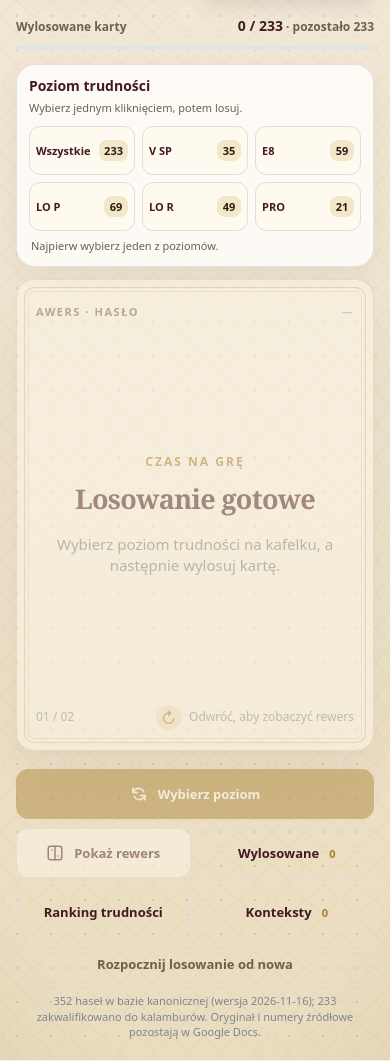
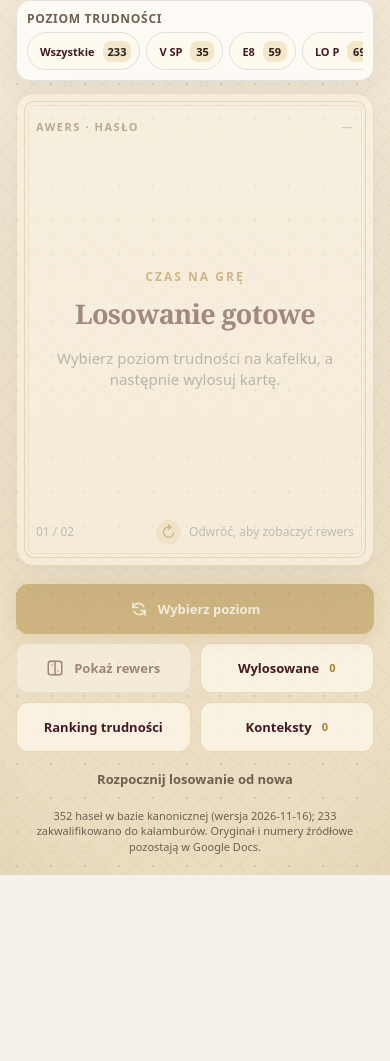
Before and after one commit to KAALogos/frazeologia-alpha-omega, a plain HTML site: page index.html in a window 390 px wide. Shown: the part 273-1334 px from the top of the page. After the commit the page ends 1149 px from the top, so only its background shows below. Drawn offline with Linux system fonts and the light colour scheme.

Commit message:
Estetyka: kompaktowe poziomy na telefonie, szeryfowy rewers, kolory talii
- telefon: poziomy jako jeden rząd przewijanych przycisków, karta od razu na ekranie
- znaczenie na rewersie tym samym krojem szeryfowym co hasło
- znacznik poziomu w kolorach talii zamiast szaroniebieskiego
- przyciski drugorzędne z obramowaniem, grubszy pasek postępu, czytelniejsza stopka, widoczny fokus

Co-Authored-By: Claude Opus 5.5 <noreply@anthropic.com>

```diff
--- a/index.html
+++ b/index.html
@@ -227,6 +227,38 @@ body[data-deck] .mode-pill{background:var(--accent-soft);border-color:color-mix(
 body[data-deck="bible"] .deck-tab[data-deck="bible"] .deck-symbol{color:#e6c77e}
 body[data-deck="myth"] .deck-tab[data-deck="myth"] .deck-symbol{color:#e08a5e}
 
+/* ---------- Estetyka 2026-11-17: spójna typografia, kolory talii, telefon ---------- */
+/* rewers: znaczenie tym samym krojem szeryfowym co hasło na awersie */
+body[data-deck] .back .def{font-family:Georgia,"Times New Roman",serif;line-height:1.45;font-weight:400;letter-spacing:.005em}
+body[data-deck] .back .label{letter-spacing:.14em}
+/* znacznik poziomu w kolorach talii zamiast chłodnego szaroniebieskiego */
+body[data-deck] .level-pill{background:var(--accent-soft);border-color:color-mix(in srgb,var(--accent) 40%,transparent);color:var(--navy)}
+body[data-deck] .back .level-pill{background:rgba(255,255,255,.1);border-color:rgba(255,255,255,.25);color:inherit}
+/* przyciski drugorzędne wyglądają jak przyciski, nie jak linki */
+body[data-deck] .action.panel{background:color-mix(in srgb,var(--paper) 70%,transparent);border-color:color-mix(in srgb,var(--accent) 22%,transparent)}
+body[data-deck] .action.panel:hover:not(:disabled){background:var(--paper)}
+body[data-deck] .action.primary{box-shadow:0 6px 18px color-mix(in srgb,var(--accent) 30%,transparent)}
+body[data-deck] .action.primary:hover:not(:disabled){background:color-mix(in srgb,var(--accent) 85%,#000)}
+/* pasek postępu: grubszy i czytelny */
+body[data-deck] .meter{height:6px;border-radius:99px;background:color-mix(in srgb,var(--accent) 14%,transparent)}
+body[data-deck] .meter>div{border-radius:99px}
+/* stopka czytelniejsza */
+body[data-deck] .footer{color:var(--muted)}
+/* fokus z klawiatury widoczny w kolorze talii */
+body[data-deck] :is(button,a,summary):focus-visible{outline:2px solid var(--accent);outline-offset:2px}
+
+/* telefon: poziomy jako jeden rząd przewijanych chipów, karta wyżej na ekranie */
+@media (max-width:690px){
+ body[data-deck] .intro p{display:none}
+ body[data-deck] .level-selector{padding:10px 10px 8px;gap:6px;border-radius:14px}
+ body[data-deck] .level-selector .level-instruction,body[data-deck] .level-selector .level-hint{display:none}
+ body[data-deck] .level-selector h2{font-size:12px;letter-spacing:.06em;text-transform:uppercase;color:var(--muted)}
+ body[data-deck] .level-tiles{display:flex;flex-direction:row;overflow-x:auto;gap:6px;scrollbar-width:none;padding-bottom:2px;scroll-snap-type:x proximity}
+ body[data-deck] .level-tiles::-webkit-scrollbar{display:none}
+ body[data-deck] .level-tile{flex:0 0 auto;width:auto;min-height:38px;padding:5px 8px 5px 12px;gap:8px;border-radius:99px;scroll-snap-align:start}
+ body[data-deck="myth"] .shell{padding-top:34px}
+}
+
 </style>
 </head>
 <body>
--- a/tools/motywy_talii.css
+++ b/tools/motywy_talii.css
@@ -52,3 +52,35 @@ body[data-deck] .deck-tab[aria-pressed="true"] small,body[data-deck] .level-tile
 body[data-deck] .mode-pill{background:var(--accent-soft);border-color:color-mix(in srgb,var(--accent) 35%,transparent);color:var(--navy)}
 body[data-deck="bible"] .deck-tab[data-deck="bible"] .deck-symbol{color:#e6c77e}
 body[data-deck="myth"] .deck-tab[data-deck="myth"] .deck-symbol{color:#e08a5e}
+
+/* ---------- Estetyka 2026-11-17: spójna typografia, kolory talii, telefon ---------- */
+/* rewers: znaczenie tym samym krojem szeryfowym co hasło na awersie */
+body[data-deck] .back .def{font-family:Georgia,"Times New Roman",serif;line-height:1.45;font-weight:400;letter-spacing:.005em}
+body[data-deck] .back .label{letter-spacing:.14em}
+/* znacznik poziomu w kolorach talii zamiast chłodnego szaroniebieskiego */
+body[data-deck] .level-pill{background:var(--accent-soft);border-color:color-mix(in srgb,var(--accent) 40%,transparent);color:var(--navy)}
+body[data-deck] .back .level-pill{background:rgba(255,255,255,.1);border-color:rgba(255,255,255,.25);color:inherit}
+/* przyciski drugorzędne wyglądają jak przyciski, nie jak linki */
+body[data-deck] .action.panel{background:color-mix(in srgb,var(--paper) 70%,transparent);border-color:color-mix(in srgb,var(--accent) 22%,transparent)}
+body[data-deck] .action.panel:hover:not(:disabled){background:var(--paper)}
+body[data-deck] .action.primary{box-shadow:0 6px 18px color-mix(in srgb,var(--accent) 30%,transparent)}
+body[data-deck] .action.primary:hover:not(:disabled){background:color-mix(in srgb,var(--accent) 85%,#000)}
+/* pasek postępu: grubszy i czytelny */
+body[data-deck] .meter{height:6px;border-radius:99px;background:color-mix(in srgb,var(--accent) 14%,transparent)}
+body[data-deck] .meter>div{border-radius:99px}
+/* stopka czytelniejsza */
+body[data-deck] .footer{color:var(--muted)}
+/* fokus z klawiatury widoczny w kolorze talii */
+body[data-deck] :is(button,a,summary):focus-visible{outline:2px solid var(--accent);outline-offset:2px}
+
+/* telefon: poziomy jako jeden rząd przewijanych chipów, karta wyżej na ekranie */
+@media (max-width:690px){
+ body[data-deck] .intro p{display:none}
+ body[data-deck] .level-selector{padding:10px 10px 8px;gap:6px;border-radius:14px}
+ body[data-deck] .level-selector .level-instruction,body[data-deck] .level-selector .level-hint{display:none}
+ body[data-deck] .level-selector h2{font-size:12px;letter-spacing:.06em;text-transform:uppercase;color:var(--muted)}
+ body[data-deck] .level-tiles{display:flex;flex-direction:row;overflow-x:auto;gap:6px;scrollbar-width:none;padding-bottom:2px;scroll-snap-type:x proximity}
+ body[data-deck] .level-tiles::-webkit-scrollbar{display:none}
+ body[data-deck] .level-tile{flex:0 0 auto;width:auto;min-height:38px;padding:5px 8px 5px 12px;gap:8px;border-radius:99px;scroll-snap-align:start}
+ body[data-deck="myth"] .shell{padding-top:34px}
+}
```
